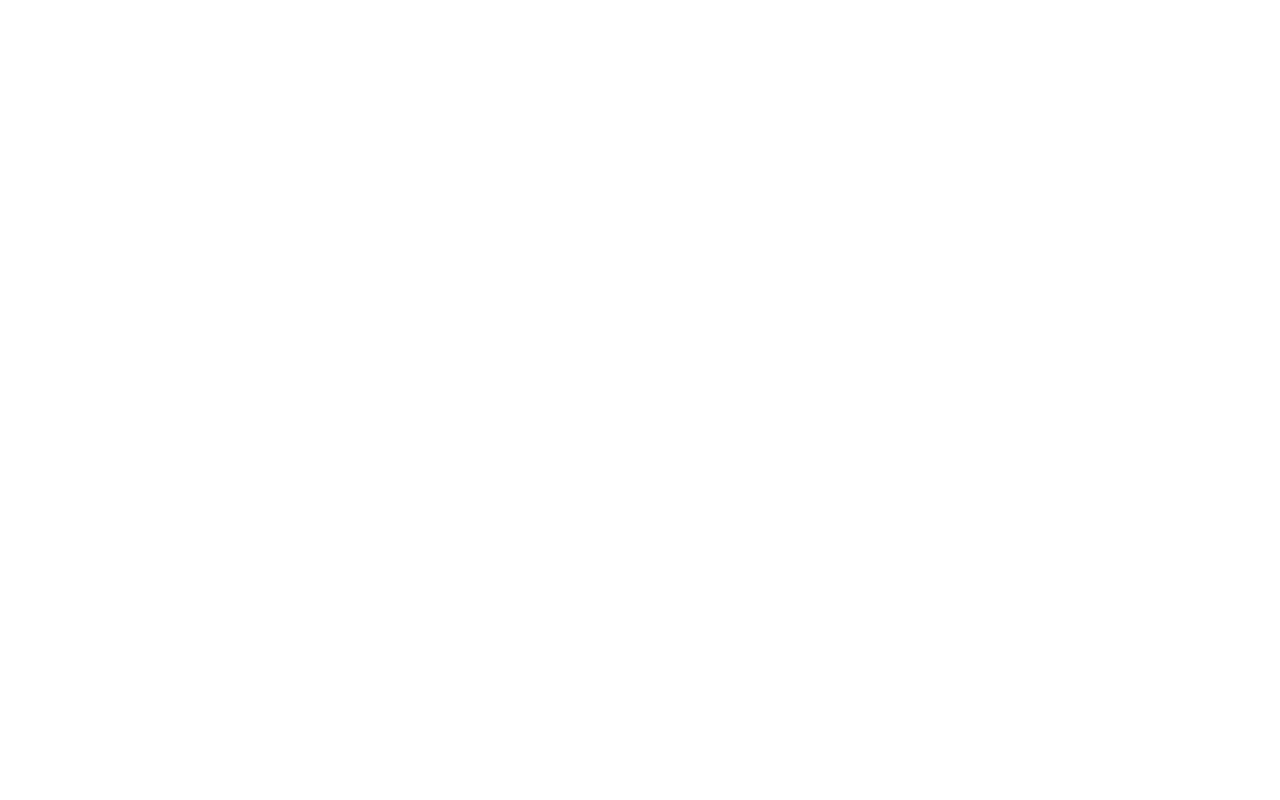
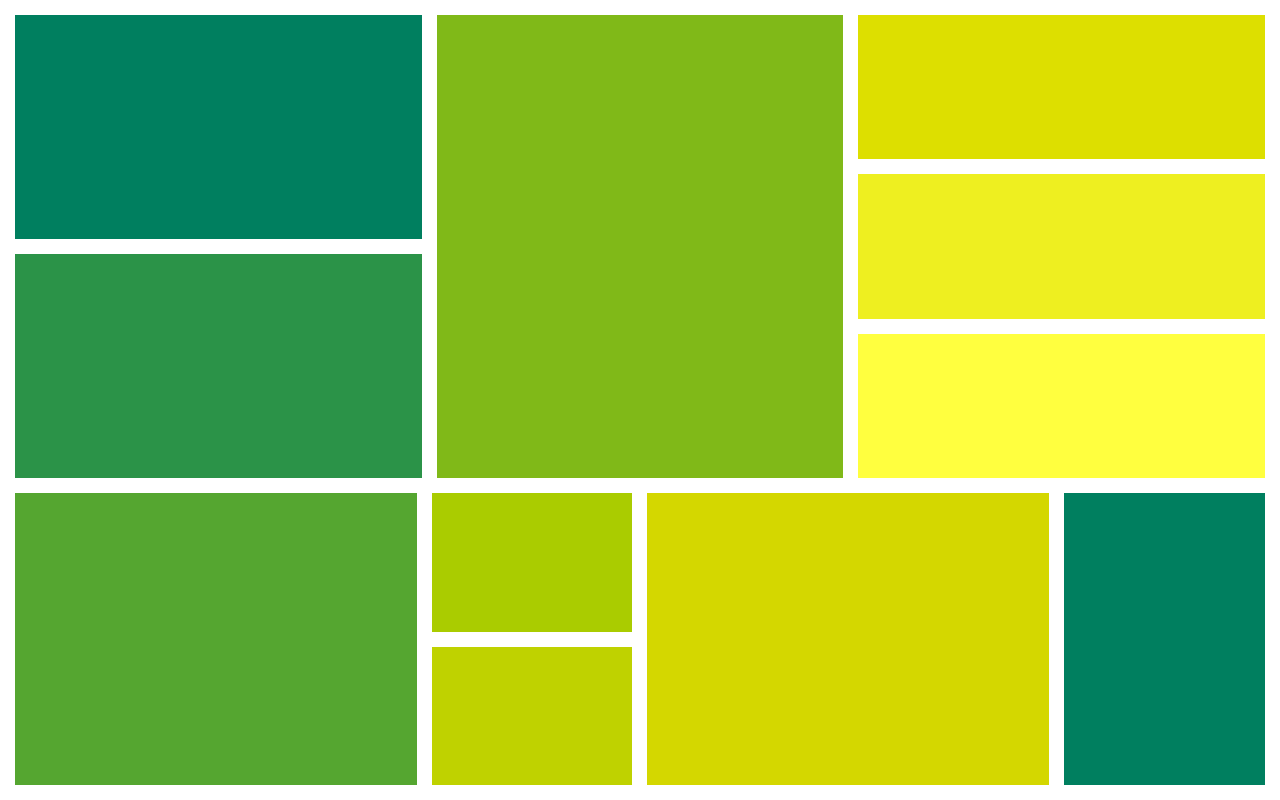
Before and after one commit to Maccolm/sundsgarden-grid-practice, a plain HTML site: page index.html in a window 1280 px wide. Drawn offline with Linux system fonts and the light colour scheme.

Commit message:
grid css done. I think

```diff
--- a/#sourse/normalize.scss
+++ b/#sourse/normalize.scss
@@ -9,7 +9,7 @@ body{
 // Оболочка wrapper =========================================================
 .wrapper {
 	width: 100%;
-	min-height: 100%;
+	min-height: 100vh;
 	display: flex;
 	flex-direction: column;
 	margin: 0 auto;
@@ -26,19 +26,3 @@ body{
 	}
 }
 // Обмежуючий контейнер =========================================================
-[class*=__container] {
-	max-width: 1165px;
-	margin: 0 auto;
-	@media(max-width: 600px) {
-		padding: 0 10px 0 10px;
-	}
-}
-[class*="page"] {
-	min-height: 100vh;
-	@media (max-width: 768px) {
-		min-height: 100vh;
-	}
-	@media(max-height: 600px) {
-		min-height: 100vh;
-	}
-}
--- a/#sourse/style.scss
+++ b/#sourse/style.scss
@@ -2,29 +2,78 @@
 @import 'normalize.scss';
 
 .wrapper {
-  &__container {}
+  &__container {
+	padding: 15px;
+	height: 100vh;
+	width: 100%;
+	display: grid;
+	gap: 15px;
+	grid-template-rows: repeat(2, 1fr) 1.3fr;
+	grid-template-columns: repeat(3, 1fr);
+}
 }
 .grid-box {
+	background-color: green;
 }
+.box-2{
+	grid-row: 1/3;
+	gap: 15px;
+	display: grid;
+	grid-template-rows: 1fr 1fr 1fr;
+}
+.box-3{
+	grid-column: 1/4;
+	display: grid;
+	grid-template-columns: 1fr 0.5fr 1fr 0.5fr;
+	grid-template-rows: 1fr 1fr;
+	gap: 15px;
+}
+
+//box-1==========================================================================
 .first {
+	background-color: #007F5F;
 }
 .second {
+	background-color: #2B9348;
+	grid-row: 2/3;
 }
 .third {
+	background-color: #80B918;
+	grid-row: 1/3;
 }
+
+
+//box-2==========================================================================
 .fourth {
+	background-color: #DDDF00;
 }
 .fifth {
+	background-color: #EEEF20;
+
 }
 .sixth {
+	background-color: #FFFF3F;
 }
+
+
+//box-2==========================================================================
 .seventh {
+	background-color: #55A630;
+	grid-row: 1/3;
 }
 .eighth {
+	background-color: #AACC00;
 }
 .ninth {
+	background-color: #BFD200;
 }
 .tenth {
+	grid-column: 3/4;
+	grid-row: 1/3;
+	background-color: #D4D700;
 }
 .eleventh {
+	grid-column: 4/ span 1;
+	grid-row: 1/ span 2;
+	background-color: #007F5F;
 }
--- a/index.html
+++ b/index.html
@@ -12,9 +12,12 @@
 			<div class="grid-box first"></div>
 			<div class="grid-box second"></div>
 			<div class="grid-box third"></div>
+			<div class="box-2">
 				<div class="grid-box fourth"></div>
 				<div class="grid-box fifth"></div>
 				<div class="grid-box sixth"></div>
+			</div>
+			<div class="box-3">
 				<div class="grid-box seventh"></div>
 				<div class="grid-box eighth"></div>
 				<div class="grid-box ninth"></div>
@@ -22,5 +25,6 @@
 				<div class="grid-box eleventh"></div>
 			</div>
 		</div>
+	</div>
 </body>
 </html>
```
Also changed, not shown: css/normalize.css, css/style.css. Lines whose indentation alone changed are shown as unchanged.
